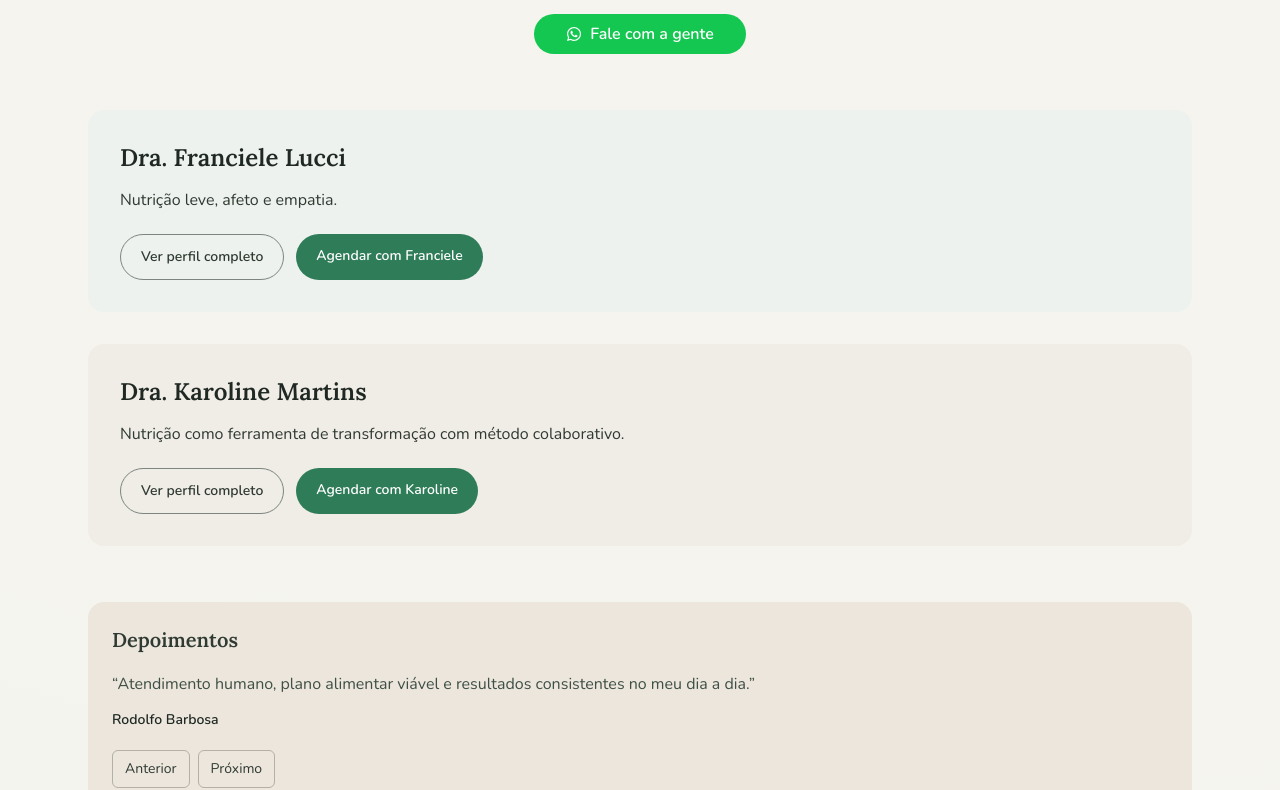
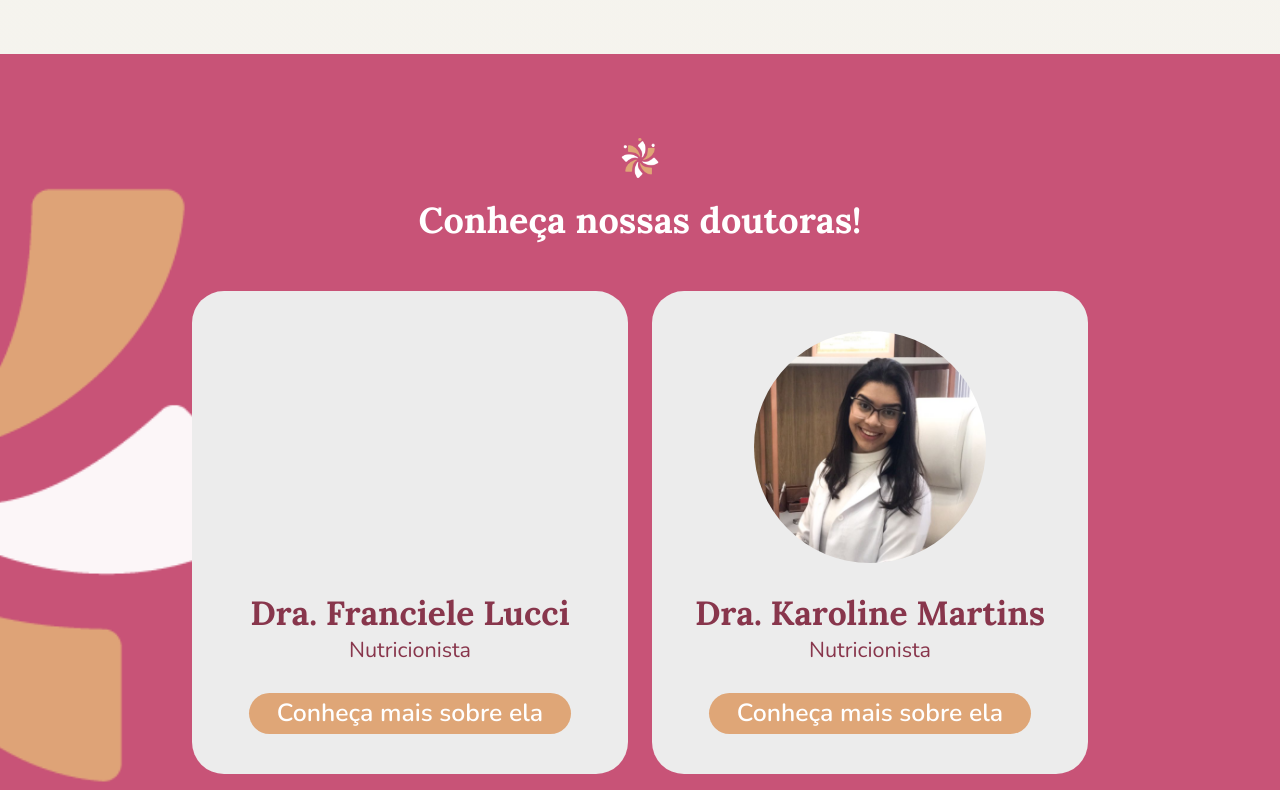
Before and after one commit to AriSilva94/lotusnutricao, a Next.js app: page / in a window 1280 px wide. Shown: the part 3759-4549 px from the top of the page. Built offline with nearby package versions, Linux system fonts and the light colour scheme.

Commit message:
feat: create doctor hightlight section

```diff
--- a/app/page.tsx
+++ b/app/page.tsx
@@ -24,12 +24,12 @@ export const metadata: Metadata = {
 export default function Home() {
   const franciele = doctors.find((doctor) => doctor.slug === "franciele-lucci");
   const karoline = doctors.find((doctor) => doctor.slug === "karoline-martins");
+  const highlightedDoctors = [franciele, karoline].filter(
+    (doctor): doctor is NonNullable<typeof doctor> => Boolean(doctor),
+  );
 
   return (
-    <main
-      id="content"
-      className="mx-auto w-full max-w-6xl px-4 py-10 sm:px-6 sm:py-14"
-    >
+    <main id="content" className="mx-auto w-full max-w-6xl px-4 sm:px-6">
       <HeroSection whatsappLink={whatsappLink} />
       <ClinicSection />
       <NutritionBannerSection />
@@ -38,27 +38,7 @@ export default function Home() {
         whatsappLink={whatsappLink}
       />
 
-      <section className="mt-14">
-        <DoctorHighlightSection
-          id="fran"
-          doctor={franciele}
-          backgroundClassName="bg-[#edf2ee]"
-          profileHref="/franciele-lucci"
-          scheduleLabel="Agendar com Franciele"
-          whatsappLink={whatsappLink}
-        />
-      </section>
-
-      <section className="mt-8">
-        <DoctorHighlightSection
-          id="karol"
-          doctor={karoline}
-          backgroundClassName="bg-[#f0ece6]"
-          profileHref="/karoline-martins"
-          scheduleLabel="Agendar com Karoline"
-          whatsappLink={whatsappLink}
-        />
-      </section>
+      <DoctorHighlightSection id="doutoras" doctors={highlightedDoctors} />
 
       <section className="mt-14">
         <TestimonialsCarousel items={testimonials} />
--- a/components/home/DoctorHighlightSection.tsx
+++ b/components/home/DoctorHighlightSection.tsx
@@ -1,42 +1,79 @@
+import type { DoctorHighlightData } from "@/components/home/types";
+import Image from "next/image";
 import Link from "next/link";
-import type { DoctorHighlightData } from "@/components/home/types";
 
 type DoctorHighlightSectionProps = {
-  doctor: DoctorHighlightData | undefined;
   id: string;
-  backgroundClassName: string;
-  profileHref: string;
-  scheduleLabel: string;
-  whatsappLink: string;
+  doctors: DoctorHighlightData[];
 };
 
-export function DoctorHighlightSection({
-  doctor,
-  id,
-  backgroundClassName,
-  profileHref,
-  scheduleLabel,
-  whatsappLink,
-}: DoctorHighlightSectionProps) {
+export function DoctorHighlightSection({ id, doctors }: DoctorHighlightSectionProps) {
   return (
-    <section id={id} className={`scroll-mt-24 rounded-2xl p-6 sm:p-8 ${backgroundClassName}`}>
-      <h2 className="text-2xl font-semibold text-[#1f2823]">{doctor?.name}</h2>
-      <p className="mt-3 text-base leading-7 text-[#2f3a32]">{doctor?.shortPhilosophy}</p>
-      <div className="mt-5 flex flex-wrap gap-3">
-        <Link
-          href={profileHref}
-          className="rounded-full border border-[#7c857f] px-5 py-3 text-sm font-semibold text-[#2f3a32]"
-        >
-          Ver perfil completo
-        </Link>
-        <a
-          href={whatsappLink}
-          target="_blank"
-          rel="noreferrer"
-          className="rounded-full bg-[#2f7c58] px-5 py-3 text-sm font-semibold text-white"
-        >
-          {scheduleLabel}
-        </a>
+    <section
+      id={id}
+      className="relative left-1/2 right-1/2 mt-14 -mx-[50vw] w-screen overflow-hidden bg-lotus-rose-500 py-16 sm:py-20"
+    >
+      <Image
+        src="/assets/img/background-icone-branco-e-bege.png"
+        alt=""
+        aria-hidden="true"
+        width={470}
+        height={470}
+        className="pointer-events-none absolute -left-56 top-1/2 hidden h-auto w-[26rem] -translate-y-1/2 opacity-95 md:block lg:-left-36"
+      />
+
+      <div className="relative mx-auto w-full max-w-6xl px-4 sm:px-6">
+        <div className="mx-auto flex max-w-4xl flex-col items-center">
+          <Image
+            src="/assets/img/Icone-Branco-e-Bege-300x300.png"
+            alt="Ícone Lótus"
+            width={52}
+            height={52}
+            className="h-12 w-12 object-contain"
+          />
+          <h2 className="mt-4 text-center text-3xl leading-tight font-bold text-white sm:text-4xl">
+            Conheça nossas doutoras!
+          </h2>
+        </div>
+
+        <div className="mx-auto mt-12 grid max-w-4xl gap-4 md:grid-cols-2 lg:gap-6">
+          {doctors.map((doctor) => {
+            const isKaroline = doctor.slug === "karoline-martins";
+
+            return (
+              <article
+                key={doctor.slug}
+                className="flex min-h-[30rem] flex-col items-center rounded-[2rem] bg-[#ececec] px-6 py-10 text-center sm:px-8"
+              >
+                {isKaroline ? (
+                  <Image
+                    src="/assets/img/karoline-home.png"
+                    alt={doctor.name}
+                    width={270}
+                    height={270}
+                    className="h-54 w-54 rounded-full object-cover sm:h-58 sm:w-58"
+                  />
+                ) : (
+                  <div className="h-54 w-54 sm:h-58 sm:w-58" aria-hidden="true" />
+                )}
+
+                <h3 className="mt-8 text-[1.9rem] leading-[1.1] font-bold text-lotus-burgundy sm:text-[2.1rem]">
+                  {doctor.name}
+                </h3>
+                <p className="mt-2 text-[1.2rem] leading-none text-lotus-burgundy sm:text-[1.35rem]">
+                  Nutricionista
+                </p>
+
+                <Link
+                  href={`/${doctor.slug}`}
+                  className="mt-8 inline-flex rounded-full bg-lotus-gold px-7 py-2 text-[1.35rem] leading-none font-semibold text-white transition-colors hover:bg-[#cb925f] sm:text-[1.55rem]"
+                >
+                  Conheça mais sobre ela
+                </Link>
+              </article>
+            );
+          })}
+        </div>
       </div>
     </section>
   );
```
Also changed, not shown: public/assets/img/background-icone-branco-e-bege.png (added), public/assets/img/karoline-home.png (added).
